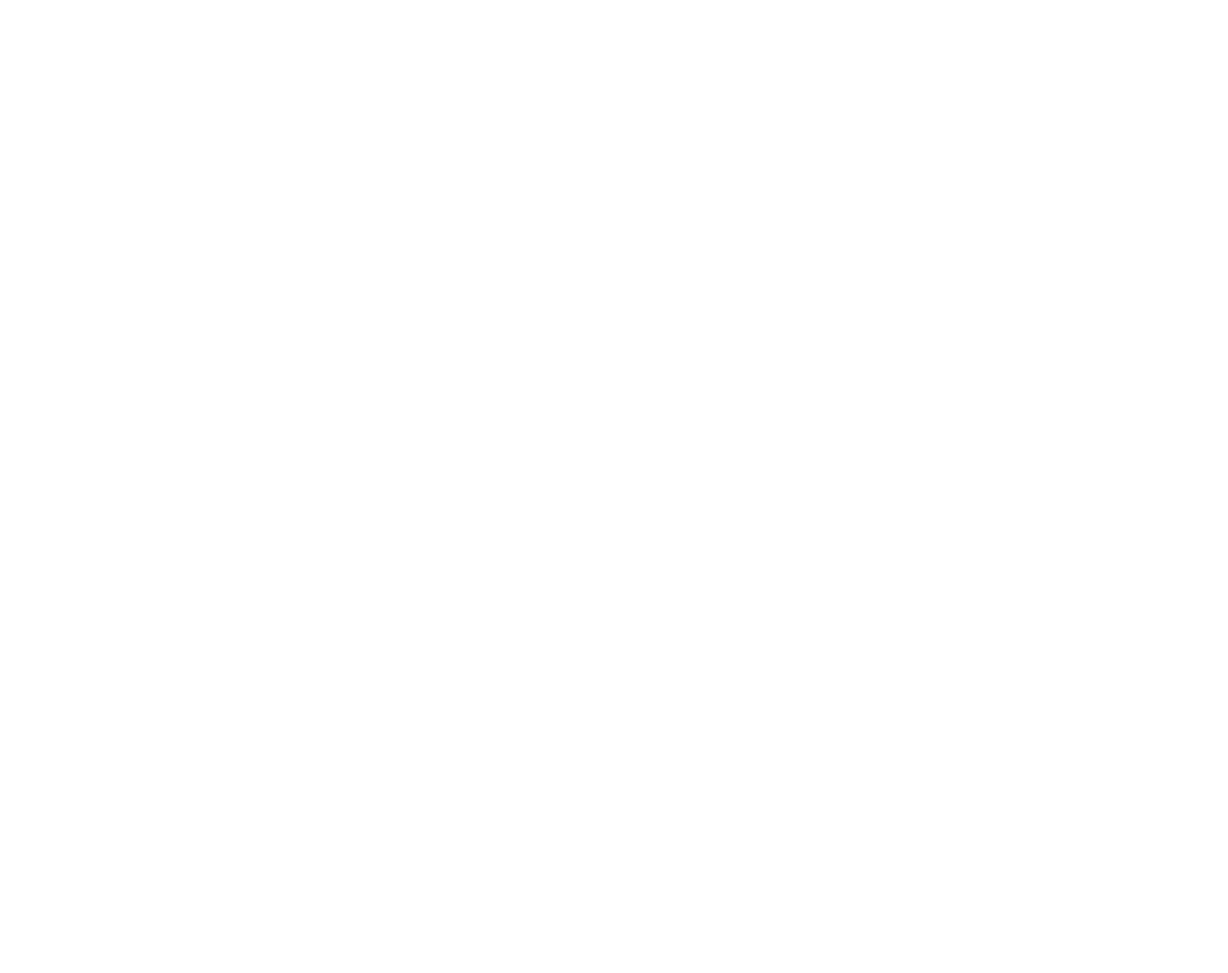
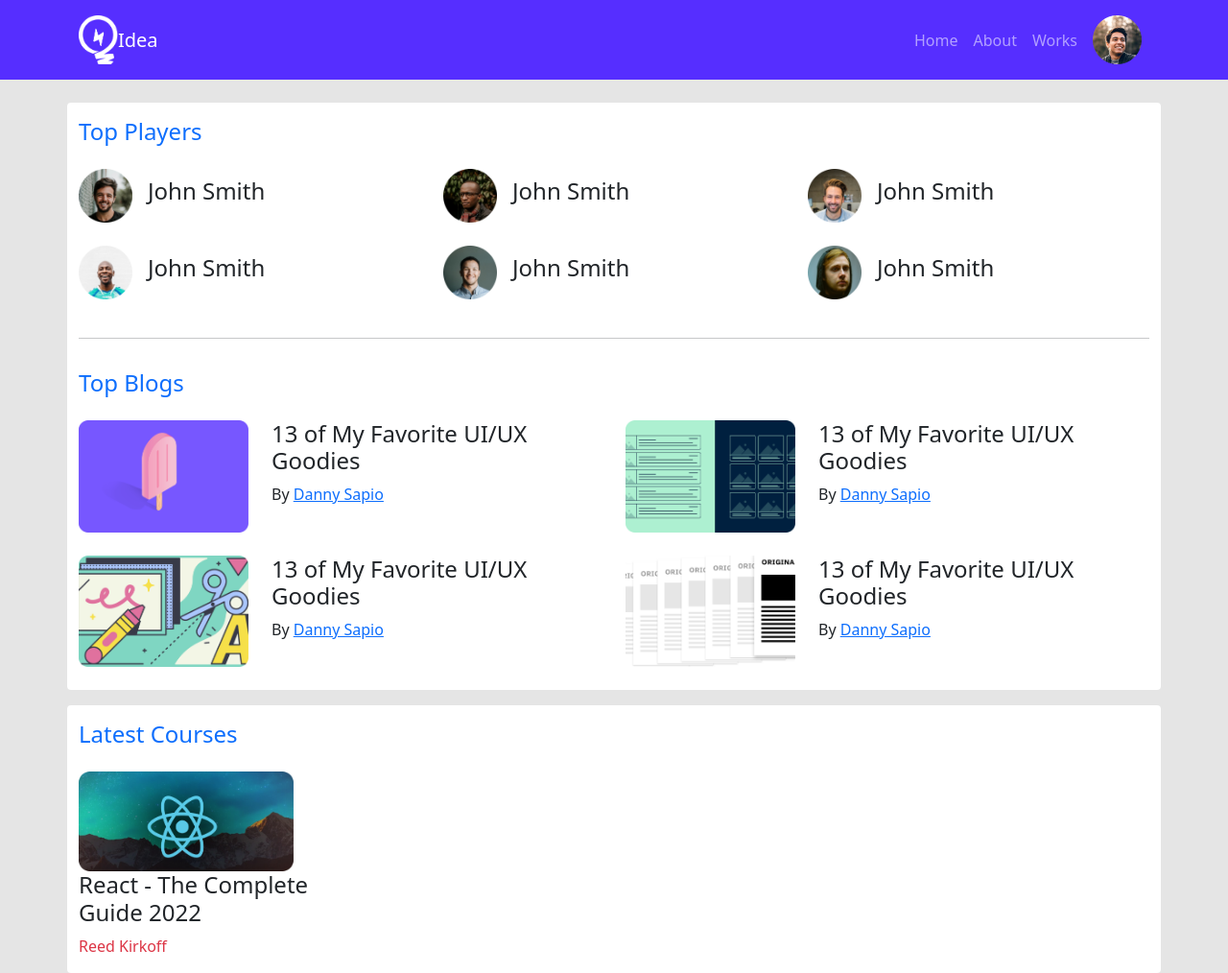
Before and after one commit to KorshedAhmed/leaderboard-bootstrap, a plain HTML site: page index.html in a window 1280 px wide. Shown: the whole page at 96% size. Before the commit the page ends 800 px from the top, so only its background shows below. Drawn offline with nearby package versions, Linux system fonts and the light colour scheme.

Commit message:
completed till top blogs

```diff
--- a/index.html
+++ b/index.html
@@ -11,13 +11,133 @@
         integrity="sha384-1BmE4kWBq78iYhFldvKuhfTAU6auU8tT94WrHftjDbrCEXSU1oBoqyl2QvZ6jIW3" crossorigin="anonymous">
 </head>
 
-<body>
+<body style="background-color: #E5E5E5;">
     <header>
+        <nav class="navbar navbar-expand-lg navbar-dark mb-4" style="background-color: #562EFF;">
+            <div class="container">
+                <a class="navbar-brand d-flex align-items-center" href="#">
+                    <img src="images/icons/logo.png" alt="" width="41" height="51"
+                        class="d-inline-block align-text-top">
+                    Idea
+                </a>
+
+                <button class="navbar-toggler" type="button" data-bs-toggle="collapse"
+                    data-bs-target="#navbarSupportedContent" aria-controls="navbarSupportedContent"
+                    aria-expanded="false" aria-label="Toggle navigation">
+                    <span class="navbar-toggler-icon"></span>
+                </button>
+                <div class="collapse navbar-collapse" id="navbarSupportedContent">
+                    <ul class="navbar-nav ms-auto mb-2 mb-lg-0 d-flex align-items-center">
+                        <li class="nav-item">
+                            <a class="nav-link " aria-current="page" href="#">Home</a>
+                        </li>
+                        <li class="nav-item">
+                            <a class="nav-link" href="#">About</a>
+                        </li>
+                        <li class="nav-item">
+                            <a class="nav-link" href="#">Works</a>
+                        </li>
+                        <li class="nav-item">
+                            <a class="nav-link" href="#"><img src="images/icons/profile.png" alt=""></a>
+                        </li>
+
+
+                    </ul>
+
+                </div>
+            </div>
+        </nav>
 
     </header>
 
     <main>
+        <section class="container bg-white rounded">
+            <div>
+                <h4 class="text-primary py-3">Top Players</h4>
+                <div class="row gy-4 pb-4 ">
+                    <div class="col-12 col-md-6 col-lg-4 d-flex align-items-center">
+                        <img src="images/players/player-1.png" alt="" width="56">
+                        <h4 class="ms-3">John Smith</h4>
+                    </div>
+                    <div class="col-12 col-md-6 col-lg-4 d-flex align-items-center">
+                        <img src="images/players/player-2.png" alt="" width="56">
+                        <h4 class="ms-3">John Smith</h4>
+                    </div>
+                    <div class="col-12 col-md-6 col-lg-4 d-flex align-items-center">
+                        <img src="images/players/player-3.png" alt="" width="56">
+                        <h4 class="ms-3">John Smith</h4>
+                    </div>
+                    <div class="col-12 col-md-6 col-lg-4 d-flex align-items-center">
+                        <img src="images/players/player-4.png" alt="" width="56">
+                        <h4 class="ms-3">John Smith</h4>
+                    </div>
+                    <div class="col-12 col-md-6 col-lg-4 d-flex align-items-center">
+                        <img src="images/players/player-5.png" alt="" width="56">
+                        <h4 class="ms-3">John Smith</h4>
+                    </div>
+                    <div class="col-12 col-md-6 col-lg-4 d-flex align-items-center">
+                        <img src="images/players/player-6.png" alt="" width="56">
+                        <h4 class="ms-3">John Smith</h4>
+                    </div>
+                </div>
+                <hr>
+            </div>
 
+            <div class="pb-4">
+                <h4 class="text-primary py-3">Top Blogs</h4>
+                <div class="row gy-4">
+                    <div class="col-lg-6">
+                        <div class="d-flex">
+                            <img src="images/blogs/blog-1.png" width="177" alt="">
+                            <div class="ms-4">
+                                <h4>13 of My Favorite UI/UX Goodies</h4>
+                                <span>By <a href="">Danny Sapio</a></span>
+                            </div>
+                        </div>
+                    </div>
+                    <div class="col-lg-6">
+                        <div class="d-flex">
+                            <img src="images/blogs/blog-2.png" width="177" alt="">
+                            <div class="ms-4">
+                                <h4>13 of My Favorite UI/UX Goodies</h4>
+                                <span>By <a href="">Danny Sapio</a></span>
+                            </div>
+                        </div>
+                    </div>
+                    <div class="col-lg-6">
+                        <div class="d-flex">
+                            <img src="images/blogs/blog-3.png" width="177" alt="">
+                            <div class="ms-4">
+                                <h4>13 of My Favorite UI/UX Goodies</h4>
+                                <span>By <a href="">Danny Sapio</a></span>
+                            </div>
+                        </div>
+                    </div>
+                    <div class="col-lg-6">
+                        <div class="d-flex">
+                            <img src="images/blogs/blog-4.png" width="177" alt="">
+                            <div class="ms-4">
+                                <h4>13 of My Favorite UI/UX Goodies</h4>
+                                <span>By <a href="">Danny Sapio</a></span>
+                            </div>
+                        </div>
+                    </div>
+                </div>
+            </div>
+        </section>
+
+        <section class="container mt-3 rounded bg-white">
+            <div>
+                <h4 class="text-primary py-3">Latest Courses</h4>
+                <div class="row">
+                    <div class="col-lg-4">
+                        <img src="images/courses/course-1.png" width="224" height="104" alt="">
+                        <h4>React - The Complete <br> Guide 2022</h4>
+                        <p class="text-danger">Reed Kirkoff</p>
+                    </div>
+                </div>
+            </div>
+        </section>
     </main>
 
     <footer>
```
